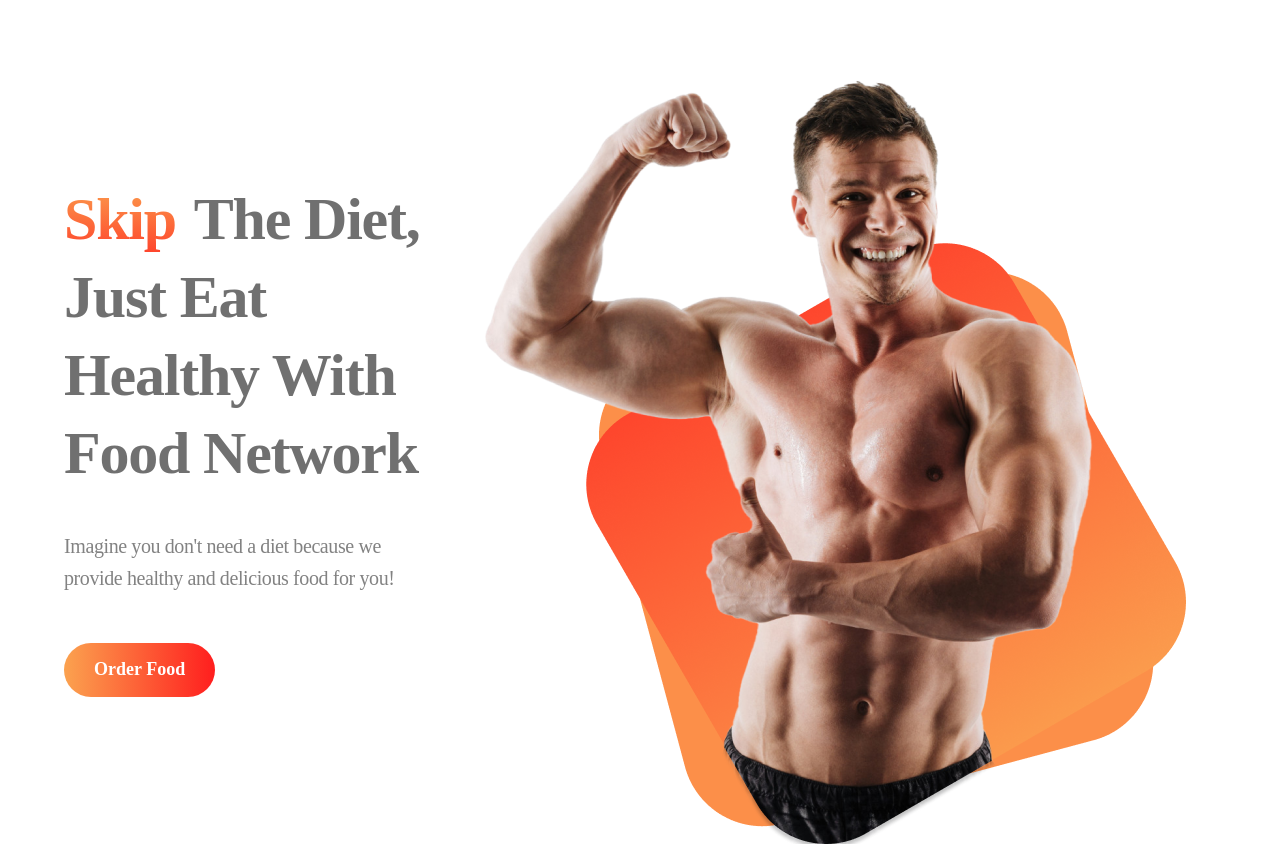
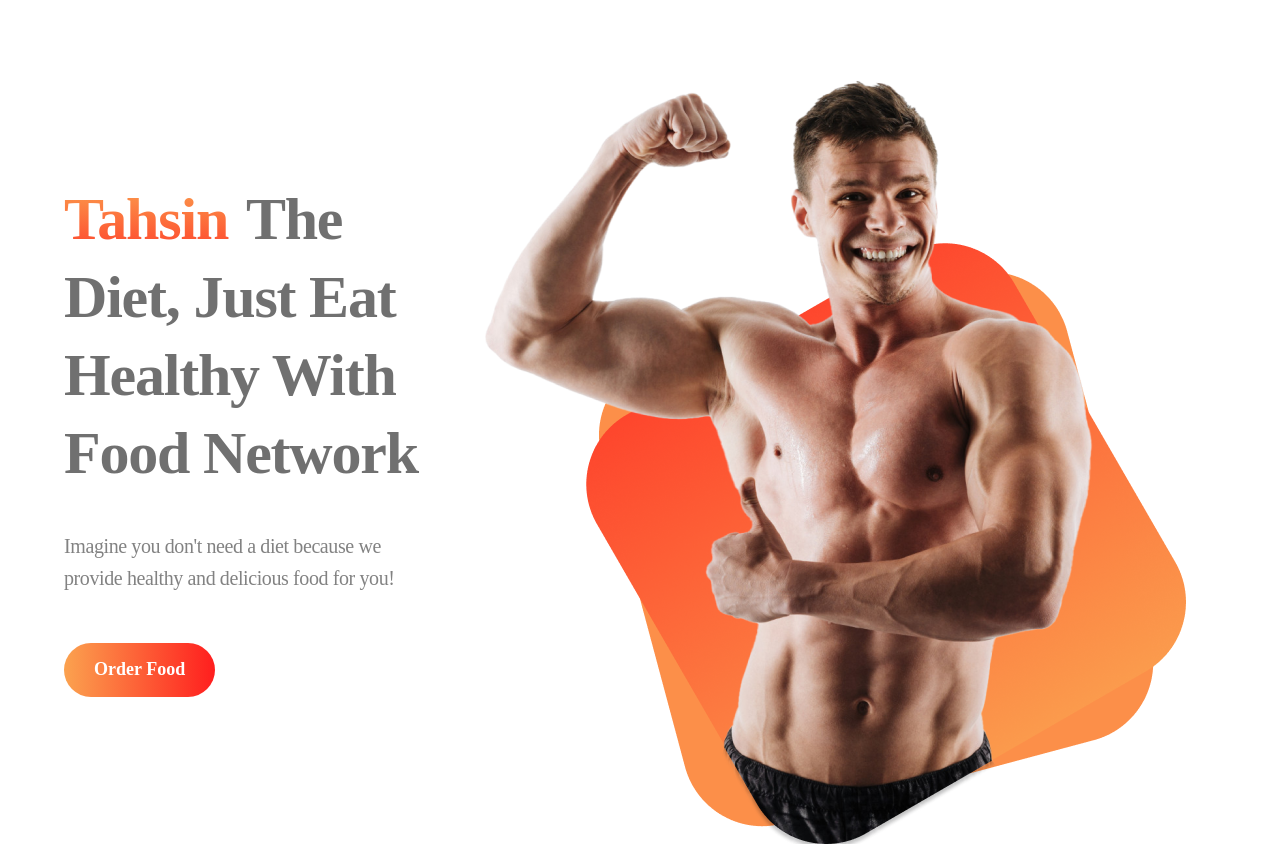
Before and after one commit to Flamehead/Eat-Healthy, a plain HTML site: page index.html in a window 1280 px wide. Shown: the top 844 px of the page. Drawn offline with Linux system fonts and the light colour scheme.

Commit message:
first change

```diff
--- a/index.html
+++ b/index.html
@@ -12,7 +12,7 @@
     <section class="Hero">
       <div class="container">
         <div class="hero-sub-container">
-          <h1 class="inline-header" id="orange-header">Skip&nbsp;</h1>
+          <h1 class="inline-header" id="orange-header">Tahsin&nbsp;</h1>
           <h1 class="inline-header">
             The Diet, Just Eat Healthy With Food Network
           </h1>
```
